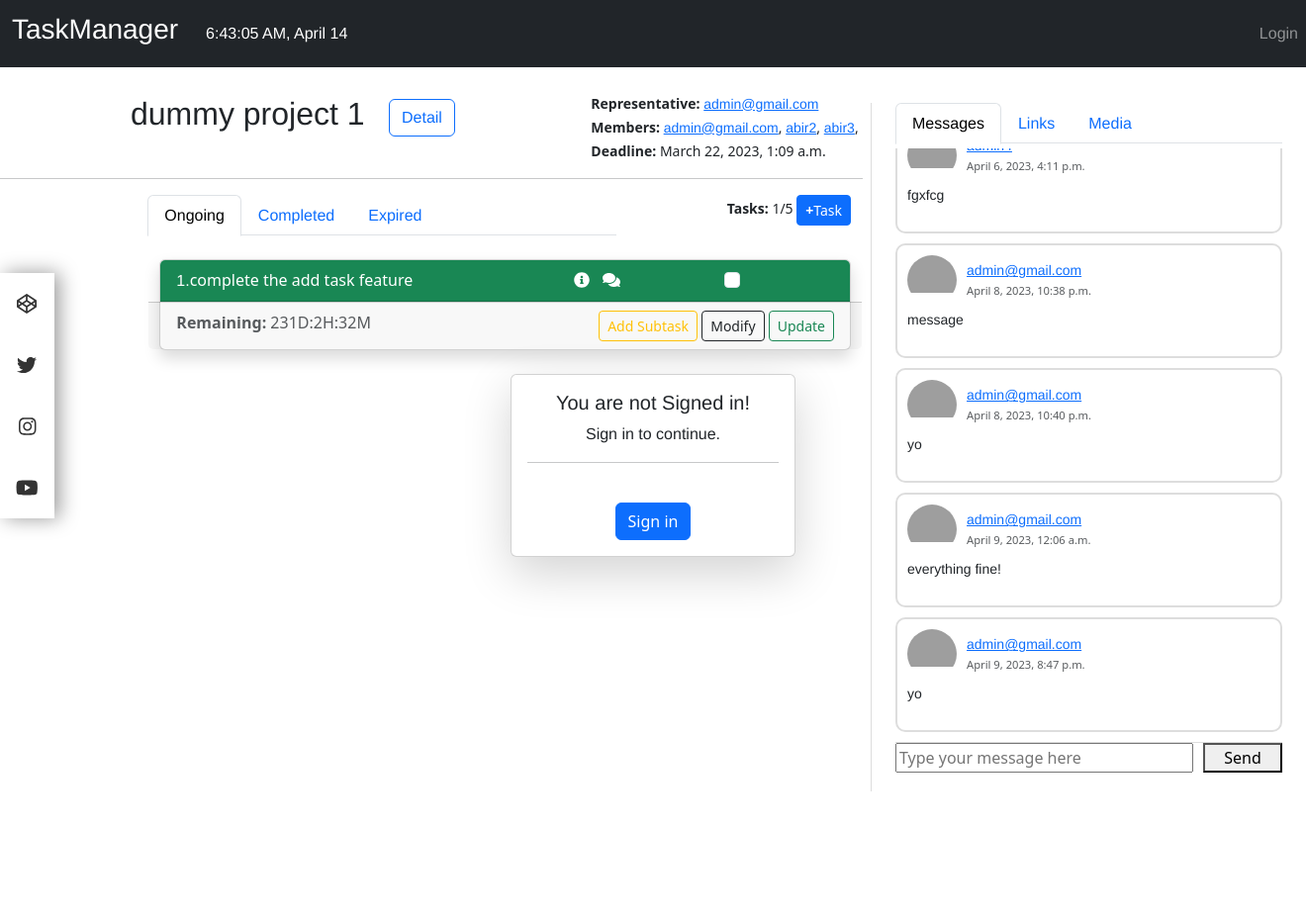
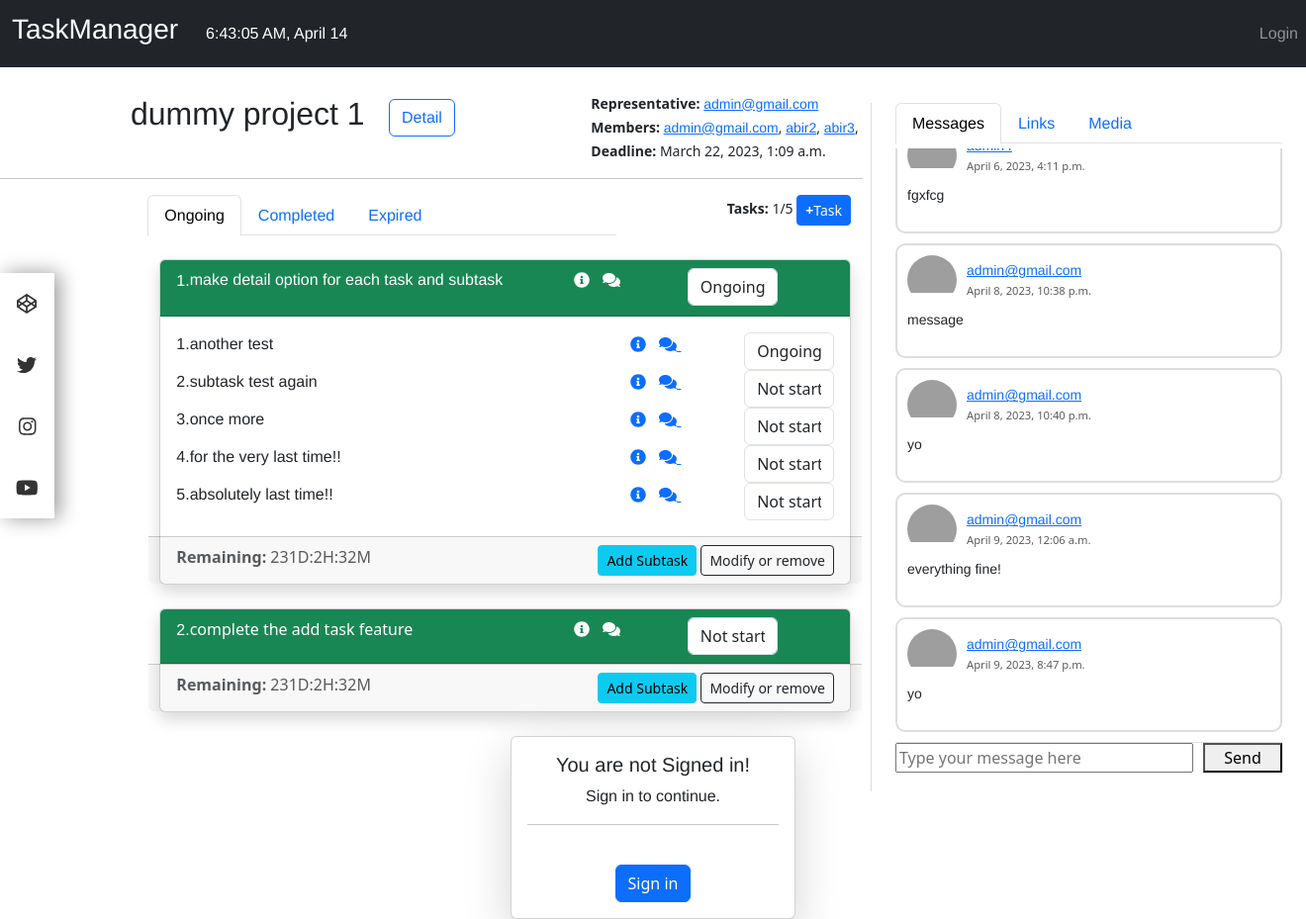
Before and after one commit to AbirAlFoysal/OfficeTaskManager, a Django app: page /projects/2/ in a window 1320 px wide; the page is wider, and only the part inside the window is pictured. Shown: that part at 99% size. Before the commit the page ends 800 px from the top of that part, so only its background shows below. Run offline with Django 4.2, Linux system fonts and the light colour scheme; data comes from the database, SQL or seed files in the repository; both versions use the stored data as it was after the commit; parts of the project's set-up code (start-up, migrations or seed data) failed here and were passed over; some libraries are stand-ins or nearby versions; grey boxes are pictures that could not be loaded.

Commit message:
task and subtask completion done

```diff
--- a/static/taskManager/projectDetail.js
+++ b/static/taskManager/projectDetail.js
@@ -18,3 +18,28 @@
     var taskLoop2 = document.getElementById("target2").querySelector("#task-loop");
     taskLoop2.innerHTML = taskLoop2.innerHTML.replace(/{{for task in task}}/g, "{{task in expired_tasks}}");
   };
+
+
+
+// task status code in projectDetail.html
+$(document).ready(function(){
+  // listen for changes to the task status dropdown
+  $(".task-status").change(function(){
+      var task_id = $(this).attr("data-task-id");
+      var status = $(this).val();
+      var url = "{% url 'projectDetail' %}";
+      var csrf_token = $("input[name=csrfmiddlewaretoken]").val();
+      // send AJAX request to update the task status
+      $.ajax({
+          url: url,
+          method: "POST",
+          data: {task_id: task_id, status: status, csrfmiddlewaretoken: csrf_token},
+          success: function(response){
+              console.log(response);
+          },
+          error: function(xhr, status, error){
+              console.error(xhr);
+          }
+      });
+  });
+});
--- a/taskManager/models.py
+++ b/taskManager/models.py
@@ -25,7 +25,7 @@
     related_project = models.ForeignKey(Project, on_delete=models.CASCADE)
     created_by = models.ForeignKey(User, on_delete=models.CASCADE)
     title = RichTextField(blank=False, null=False)
-    status = models.IntegerField(default=0) # 0:started, 1: completed, 2: expired
+    status = models.IntegerField(default=0) # 0:not started, 1: completed, 2: expired, 3:ongoing
     completed = models.BooleanField(default=False)
     created = models.DateTimeField(auto_now_add=True)
     credits = models.IntegerField(default=0)
--- a/taskManager/views.py
+++ b/taskManager/views.py
@@ -3,7 +3,9 @@
 from .models import *
 from datetime import datetime
 from django.utils import timezone
+from django.db.models import Q
 
+from django.http import JsonResponse
 
 from django.shortcuts import render, redirect, get_object_or_404
 from django.contrib import messages
@@ -54,28 +56,17 @@
     alltasks = Task.objects.all().filter(related_project = project_id).order_by('deadline')
     expired_tasks = alltasks.filter(status = 2)
     completed_tasks = alltasks.filter(status = 1)
-    task = alltasks.filter(status = 0)
+    task = alltasks.filter(Q(status=0) | Q(status=3))
+
+
     for obj in expired_tasks:
-        deadline = obj.deadline
-        remaining_time = deadline - timezone.now()
-        remaining_days = remaining_time.days + 1
-        remaining_hour = remaining_time.seconds // 3600
-        remaining_minutes = (remaining_time.seconds % 3600) // 60
-        theme = "dark"
-        obj.theme = theme
-        obj.remaining_time = f'{remaining_days}D:{remaining_hour}H:{remaining_minutes}M'
+        obj.theme = "dark"
+        obj.remaining_time = '0D:0H:0M'
         subtasks = Subtask.objects.filter(task = obj)
         obj.subtasks = subtasks
 
     for obj in completed_tasks:
-        deadline = obj.deadline
-        remaining_time = deadline - timezone.now()
-        remaining_days = remaining_time.days + 1
-        remaining_hour = remaining_time.seconds // 3600
-        remaining_minutes = (remaining_time.seconds % 3600) // 60
-        theme = "dark"
-        obj.theme = theme
-        obj.remaining_time = f'{remaining_days}D:{remaining_hour}H:{remaining_minutes}M'
+        obj.remaining_time = "Completed"
         subtasks = Subtask.objects.filter(task = obj)
         obj.subtasks = subtasks
 
@@ -120,25 +111,37 @@
     message_form = MessageForm(prefix = "msg")
     # post methodes of the page
     if request.method == 'POST':
-        pass
         # for messages
         if 'messagebtn' in request.POST:
-            msgForm = MessageForm(request.POST, prefix = "msg")
+            msgForm = MessageForm(request.POST, prefix="msg")
             if msgForm.is_valid():
                 message = msgForm.save(commit=False)
                 message.project = project
                 message.sender = request.user
                 message.save()
-                return redirect('projectDetail', project_id=project_id)
             else:
                 messages.error(request, 'Message not sent!')
-                msgForm = MessageForm()
-                return redirect('projectDetail', project_id=project_id)
-        return redirect('projectDetail', project_id=project_id)
+
+        # for subtasks
+        if 'subtask_id' in request.POST and 'status' in request.POST:
+            subtask_id = request.POST['subtask_id']
+            status = request.POST['status']
+            subtask = Subtask.objects.get(pk=subtask_id)
+            subtask.status = status
+            subtask.save()
+            return JsonResponse({'success': True})
+
+        # for task status
+        if 'task_id' in request.POST and 'status' in request.POST:
+            task_id = request.POST['task_id']
+            status = request.POST['status']
+            task = Task.objects.get(pk=task_id)
+            task.status = status
+            task.save()
+            return JsonResponse({'success': True})
 
     # comment = Comment.objects.all().filter(project = project_id)
     # for obj in comment:
-
     context = {'project': project,'task': task, 'task_completed': task_completed, 'task_remaining': task_remaining, 'total_task': total_task, 'msg': msg,'message_form': message_form, 'expired_tasks': expired_tasks, 'completed_tasks': completed_tasks
             }
 
@@ -165,8 +168,6 @@
 
 
 
-from django.shortcuts import render, redirect, get_object_or_404
-from .models import Project, Task, Subtask
 from .forms import SubtaskForm
 
 def add_subtask(request, task_id):
--- a/templates/taskManager/project.html
+++ b/templates/taskManager/project.html
@@ -214,7 +214,7 @@
                         </div>
 
                       </div>
-                      <div class="col-sm-3">
+                      <div class="col-sm-2">
 
                         <a style="color: #ffffff;" type="button" data-toggle="modal" data-target="#{{task.id}}">
                           <i class="fa fa-info-circle" aria-hidden="true"></i>
@@ -256,82 +256,94 @@
                           <i class="fa fa-comments" aria-hidden="true"></i>
                         </a>
                       </div>
-                      <div class="col-sm-1">
-                        <input class="form-check-input" type="checkbox" name="" id="">
-                      </div>
+                      <div class="col-sm-2" id="taskcheck">
+                        <select class="form-control task-status" data-task-id="{{task.id}}">
+                            <option value="0" {% if task.status == 0 %} selected {% endif %}>Not started</option>
+                            <option value="1" {% if task.status == 1 %} selected {% endif %}>Completed</option>
+                            <option value="3" {% if task.status == 3 %} selected {% endif %}>Ongoing</option>
+                        </select>
+                    </div>
+
                     </div>
                   </div>
                   {% if task.subtasks %}
                   <div class="card-body">
-                    {% for obj in task.subtasks %}
-                    <div class="row">
-                      <div class="col-sm-8">
-                        <p class="card-text">{{forloop.counter}}.{{obj}}</p>
-                      </div>
-                      <div class="col-sm-3 text-primary">
-                        <a type="button" data-toggle="modal" data-target="#{{obj.title}}">
-                          <i class="fa fa-info-circle" aria-hidden="true"></i>
-                        </a>
-                        <!--  modal -->
-                        <div class="modal fade text-dark" id="{{obj.title}}" tabindex="-1" role="dialog"
-                          aria-labelledby="{{obj.title}}Label">
-                          <div class="modal-dialog" role="document">
-                            <div class="modal-content">
-                              <div class="modal-header">
-                                <h4 class="modal-title" id="{{obj.title}}Label"><strong>SubTask:</strong> {{obj | safe}}
-                                </h4>
+                      {% for obj in task.subtasks %}
+                          <div class="row">
+                              <div class="col-sm-8">
+                                  <p class="card-text">{{forloop.counter}}.{{obj}}</p>
                               </div>
-                              <div class="modal-body">
-                                <strong>Detail</strong> {{obj.description | safe}}
-                                <br>
-                                <small class="text-muted">
-                                  <strong>Credit:</strong> {{obj.credits}}
-                                  <br>
-                                  <strong>Created by: </strong> {{obj.created_by}}
-                                  <br>
-                                  <strong>Created on: </strong> {{obj.created}}
-                                  <br>
-                                  <strong>Deadline: </strong> {{obj.deadline}}
-                                </small>
+                              <div class="col-sm-2 text-primary">
+                                  <a type="button" data-toggle="modal" data-target="#{{obj.title}}">
+                                      <i class="fa fa-info-circle" aria-hidden="true"></i>
+                                  </a>
+                                  <!--  modal -->
+                                  <div class="modal fade text-dark" id="{{obj.title}}" tabindex="-1" role="dialog" aria-labelledby="{{obj.title}}Label">
+                                      <div class="modal-dialog" role="document">
+                                          <div class="modal-content">
+                                              <div class="modal-header">
+                                                  <h4 class="modal-title" id="{{obj.title}}Label"><strong>SubTask:</strong> {{obj | safe}}</h4>
+                                              </div>
+                                              <div class="modal-body">
+                                                  <strong>Detail</strong> {{obj.description | safe}}
+                                                  <br>
+                                                  <small class="text-muted">
+                                                      <strong>Credit:</strong> {{obj.credits}}
+                                                      <br>
+                                                      <strong>Created by: </strong> {{obj.created_by}}
+                                                      <br>
+                                                      <strong>Created on: </strong> {{obj.created}}
+                                                      <br>
+                                                      <strong>Deadline: </strong> {{obj.deadline}}
+                                                  </small>
+                                              </div>
+                                              <div class="modal-footer">
+                                                  <button type="button" class="btn btn-secondary" data-dismiss="modal">Close</button>
+                                              </div>
+                                          </div>
+                                      </div>
+                                  </div>
+                                  <!-- end of modal -->
+                                  &nbsp;
+                                  <a href="#">
+                                      <i class="fa fa-comments" aria-hidden="true"></i>
+                                  </a>
+                                  &nbsp;
                               </div>
-
-                              <div class="modal-footer">
-                                <button type="button" class="btn btn-secondary" data-dismiss="modal">Close</button>
+                              <div class="col-sm-2" id="subtaskcheck">
+                                  <select class="form-control subtask-status" data-subtask-id="{{obj.id}}">
+                                      <option value="0" {% if obj.status == 0 %} selected {% endif %}>Not started</option>
+                                      <option value="1" {% if obj.status == 1 %} selected {% endif %}>Ongoing</option>
+                                      <option value="2" {% if obj.status == 2 %} selected {% endif %}>Done</option>
+                                      <option value="3" {% if obj.status == 3 %} selected {% endif %}>Error</option>
+                                  </select>
                               </div>
-                            </div>
                           </div>
-                        </div>
-                        <!-- end of modal -->
-
-                        &nbsp;
-                        <a href="#">
-                          <i class="fa fa-comments" aria-hidden="true"></i>
-                        </a>
-                        &nbsp;
+                      {% endfor %}
+                  </div>
+              {% endif %}
 
 
-                      </div>
-                      <div class="col-sm-1">
-                        <input class="form-check-input border-primary" type="checkbox" name="" id="">
-                      </div>
-                    </div>
-                    {% endfor %}
-                  </div>
-                  {% endif %}
+
+
+
 
                   <div class="card-footer text-muted row">
                     <div class="col-sm-6">
                       <strong>Remaining: </strong>{{task.remaining_time}}
                     </div>
                     <div class="col-sm-6 text-right">
-                      <a class="btn btn-outline-warning btn-sm" href="{% url 'add_subtask' task.id %}">Add Subtask</a>
-                      <a class="btn btn-outline-dark btn-sm" href="{% url 'update_task' task.id %}">Modify</a>
-                      <a class="btn btn-outline-{{task.theme}} btn-sm" href="#">Update</a>
+                      <a class="btn btn-info btn-sm" href="{% url 'add_subtask' task.id %}">Add Subtask</a>
+                      <a class="btn btn-outline-dark btn-sm" href="{% url 'update_task' task.id %}">Modify or remove</a>
                     </div>
                   </div>
                 </div>
                 <br>
+                {%  empty %}
+                Nothing to show
+                <br>
                 {% endfor %}
+
               </div>
               </div>
             </div>
@@ -339,7 +351,7 @@
           </div>
           <!-- end of messages  -->
 
-          <!-- link tab  -->
+          <!-- completed tab  -->
           <div class="tab-pane fade" id="links" role="tabpanel" aria-labelledby="links-tab">
             <div class="container">
               <!-- variable forloop starter template  -->
@@ -349,7 +361,7 @@
               <!-- end of the template  -->
 
               <div class="card text-left shadow">
-                <div class="card-header text-white bg-{{task.theme}}">
+                <div class="card-header text-white bg-primary">
                   <div class="row">
                     <div class="col-sm-7">
                       <div style="float: left;">
@@ -360,7 +372,7 @@
                       </div>
 
                     </div>
-                    <div class="col-sm-3">
+                    <div class="col-sm-2">
 
                       <a style="color: #ffffff;" type="button" data-toggle="modal" data-target="#{{task.id}}">
                         <i class="fa fa-info-circle" aria-hidden="true"></i>
@@ -402,9 +414,14 @@
                         <i class="fa fa-comments" aria-hidden="true"></i>
                       </a>
                     </div>
-                    <div class="col-sm-1">
-                      <input class="form-check-input" type="checkbox" name="" id="">
-                    </div>
+                    <div class="col-sm-2" id="taskcheck">
+                      <select class="form-control task-status" data-task-id="{{task.id}}">
+                          <option value="0" {% if task.status == 0 %} selected {% endif %}>Not started</option>
+                          <option value="1" {% if task.status == 1 %} selected {% endif %}>Completed</option>
+                          <option value="3" {% if task.status == 3 %} selected {% endif %}>Ongoing</option>
+                      </select>
+                  </div>
+
                   </div>
                 </div>
                 {% if task.subtasks %}
@@ -458,7 +475,7 @@
 
                     </div>
                     <div class="col-sm-1">
-                      <input class="form-check-input border-primary" type="checkbox" name="" id="">
+Done
                     </div>
                   </div>
                   {% endfor %}
@@ -472,7 +489,6 @@
                   <div class="col-sm-6 text-right">
                     <a class="btn btn-outline-warning btn-sm" href="{% url 'add_subtask' task.id %}">Add Subtask</a>
                     <a class="btn btn-outline-dark btn-sm" href="{% url 'update_task' task.id %}">Modify</a>
-                    <a class="btn btn-outline-{{task.theme}} btn-sm" href="#">Update</a>
                   </div>
                 </div>
               </div>
@@ -614,9 +630,7 @@
                     <strong>Remaining: </strong>{{task.remaining_time}}
                   </div>
                   <div class="col-sm-6 text-right">
-                    <a class="btn btn-outline-warning btn-sm" href="{% url 'add_subtask' task.id %}">Add Subtask</a>
                     <a class="btn btn-outline-dark btn-sm" href="{% url 'update_task' task.id %}">Modify</a>
-                    <a class="btn btn-outline-{{task.theme}} btn-sm" href="#">Update</a>
                   </div>
                 </div>
               </div>
@@ -764,7 +778,55 @@
   });
 </script>
 
+{% block ajax_js %}
+                  <script>
+                      $(document).ready(function() {
+                          $('.subtask-status').change(function() {
+                              var status = $(this).val();
+                              var subtask_id = $(this).data('subtask-id');
+                              var csrf_token = $("input[name='csrfmiddlewaretoken']").val();
+                              var url = "{% url 'projectDetail' project.id %}";
+                              $.ajax({
+                                  url: url,
+                                  type: "POST",
+                                  data: {
+                                      'subtask_id': subtask_id,
+                                      'status': status,
+                                      'csrfmiddlewaretoken': csrf_token
+                                  },
+                                  success: function(data) {
+                                      console.log(data);
+                                  },
+                                  error: function(xhr, status, error) {
+                                      console.error(xhr.responseText);
+                                  }
+                              });
+                          });
+                      });
+                      $(document).ready(function(){
+  // listen for changes to the task status dropdown
+  $(".task-status").change(function(){
+      var task_id = $(this).attr("data-task-id");
+      var status = $(this).val();
+      var url = "{% url 'projectDetail' project.id %}";
+      var csrf_token = $("input[name=csrfmiddlewaretoken]").val();
+      // send AJAX request to update the task status
+      $.ajax({
+          url: url,
+          method: "POST",
+          data: {task_id: task_id, status: status, csrfmiddlewaretoken: csrf_token},
+          success: function(response){
+              console.log(response);
+          },
+          error: function(xhr, status, error){
+              console.error(xhr);
+          }
+      });
+  });
+});
 
+                  </script>
+              {% endblock %}
 {% block javascript %}
 <!-- include your JS file here -->
 <script src="{% static 'taskManager/projectDetail.js' %}"></script>
```
Also changed, not shown: db.sqlite3.
